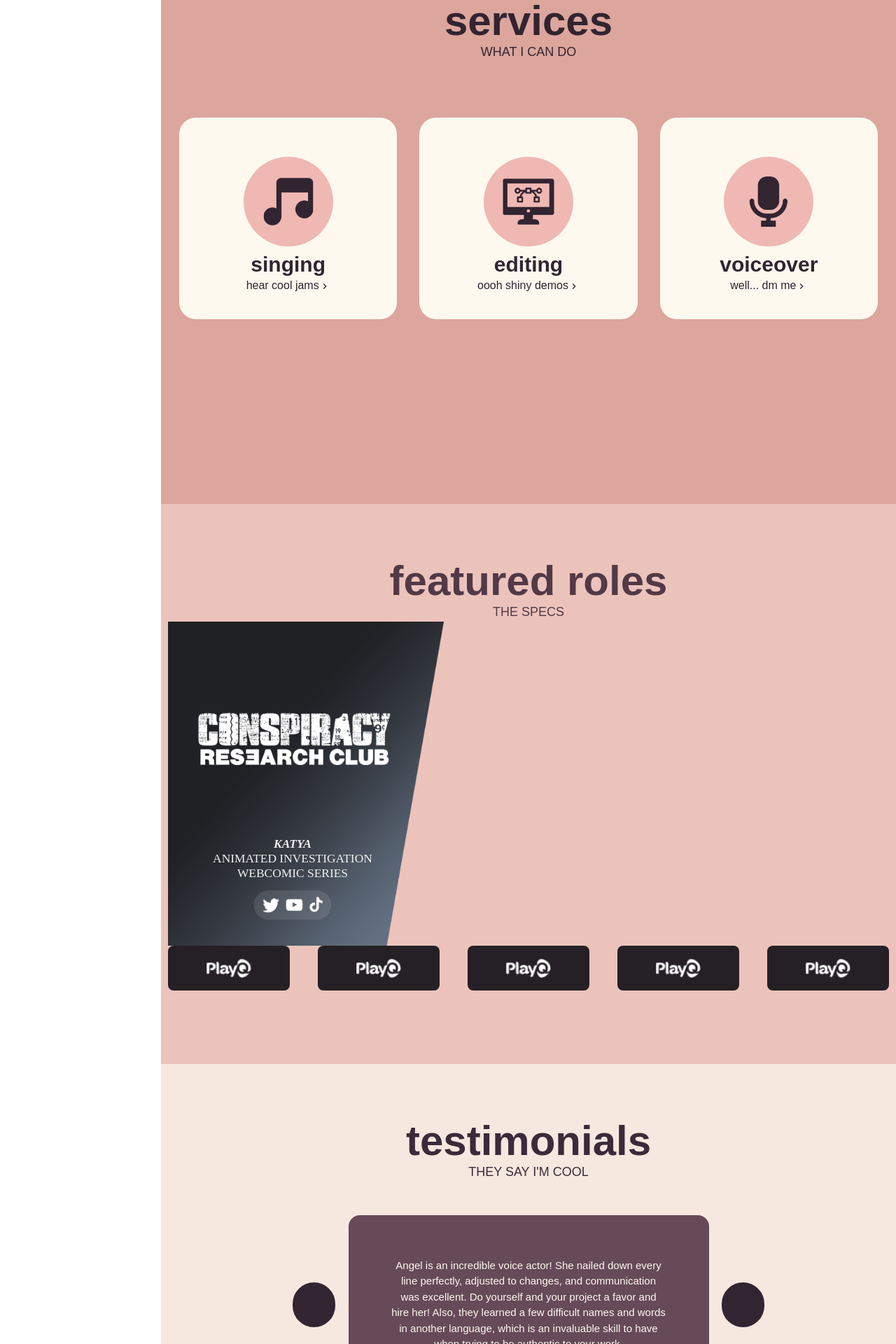
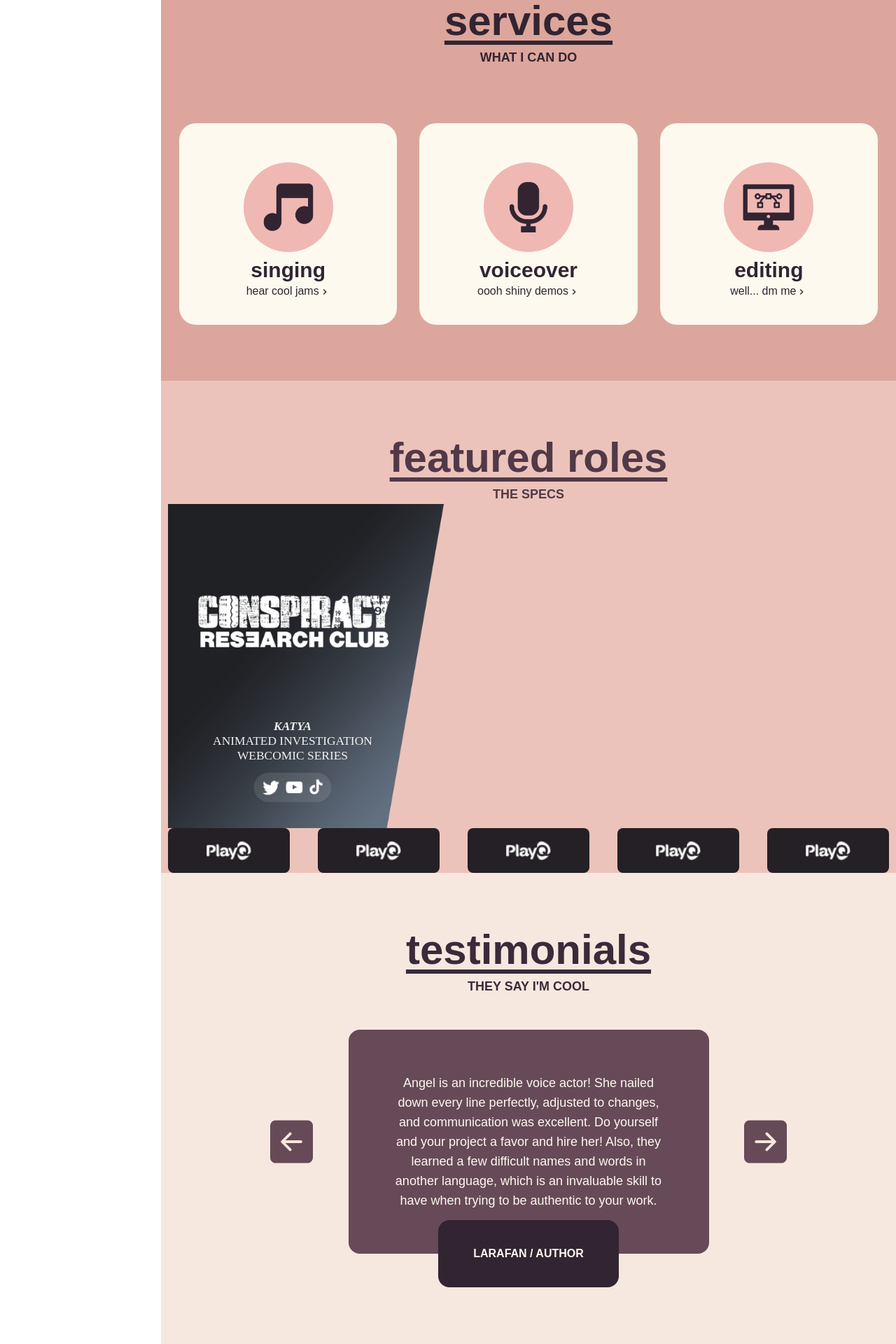
Before and after one commit to cgok808/shienav2, a React (Create React App) app: page / in a window 1280 px wide. Shown: the part 880-2800 px from the top of the page at 70% size. Built offline with nearby package versions, Linux system fonts and the light colour scheme; the HTML template or start-up script is replaced by a standard one.

Commit message:
footer responsive, updates+fixes

```diff
--- a/public/index.html
+++ b/public/index.html
@@ -24,7 +24,7 @@
       work correctly both with client-side routing and a non-root public URL.
       Learn how to configure a non-root public URL by running `npm run build`.
     -->
-    <title>React App</title>
+    <title>if you're reading this hire me!</title>
   </head>
   <body>
     <noscript>You need to enable JavaScript to run this app.</noscript>
--- a/src/components/Featured.jsx
+++ b/src/components/Featured.jsx
@@ -6,7 +6,7 @@ import secondPicBot from "../assets/roles/crc - bg.svg";
 
 const Featured = () => {
   return (
-    <section className='bg-[#ecc3bb] h-screen' id='featured_roles'>
+    <section className='bg-[#ecc3bb]' id='featured_roles'>
       <SubHeading
         title={"featured roles"}
         subtitle={"THE SPECS"}
--- a/src/components/Footer.jsx
+++ b/src/components/Footer.jsx
@@ -2,7 +2,37 @@ import React from "react";
 
 const Footer = () => {
   return (
-    <footer className='bg-[#96676C] pt-16 pb-16'>
+    <footer className='bg-[#96676C] pt-16 pb-16 flex flex-col lg:flex-row lg:text-left text-center items-center justify-center text-qWhite'>
+      <div className='lg:w-[30%]'>
+        <div className="mb-3 lg:mb-0">
+          <h1 className="font-extrabold text-3xl">contact</h1>
+          <ul>
+            <li>email: shishishiena@gmail.com</li>
+            <li>twitter: @shishishiena</li>
+            <li>discord: @shiena#077</li>
+          </ul>
+        </div>
+      </div>
+      <div className='lg:w-[30%]'>
+        <div className="mb-3 lg:mb-0">
+          <h1 className="font-extrabold text-3xl">resumes</h1>
+          <ul>
+            <li>voice acting resume</li>
+            <li>singing resume</li>
+            <li>academic resume</li>
+          </ul>
+        </div>
+      </div>
+      <div className='lg:w-[30%] w-[80%]'>
+        <div className="mb-3 lg:mb-0">
+          <h1 className="font-extrabold text-3xl">about</h1>
+          <h6>
+            i'm just a lil internet gremlim who would like to help bring a
+            budget-friendly and accessible voice to your project! wake up and
+            hire me please. thank you! :D
+          </h6>
+        </div>
+      </div>
     </footer>
   );
 };
--- a/src/components/Intro.jsx
+++ b/src/components/Intro.jsx
@@ -10,7 +10,7 @@ const Button = ({ buttonName }) => {
 
 const Intro = () => {
   return (
-    <section id='home' className='bg-qPink h-screen flex flex-col items-center'>
+    <section id='home' className='bg-qBlack h-screen flex flex-col items-center'>
       <div className='pt-80'>
         <h1 className='font-bold text-6xl text-qWhite text-center'>
           Hello World!
--- a/src/components/Services.jsx
+++ b/src/components/Services.jsx
@@ -16,7 +16,7 @@ const ServiceCard = ({ title, subtitle, img, alt }) => {
         {title}
       </h2>
       <a className='flex items-center relative top-16 cursor-pointer subtitle__hover transition__ease group-hover:text-qWhite text-md'>
-        <h3>{subtitle}</h3>
+        <h6>{subtitle}</h6>
         <span className='text-md relative top-px'>
           <MdKeyboardArrowRight />
         </span>
@@ -27,27 +27,27 @@ const ServiceCard = ({ title, subtitle, img, alt }) => {
 
 const Services = () => {
   return (
-    <section id='services' className='lg:h-screen items-center bg-qPink'>
+    <section id='services' className='items-center bg-qPink'>
       <SubHeading
         title={"services"}
         color={"text-qBrown"}
         subtitle={"WHAT I CAN DO"}
       />
-      <div className='lg:flex-row flex flex-col items-center justify-center lg:mb-0 mt-16 mb-16'>
+      <div className='lg:flex-row flex flex-col items-center justify-center lg:mb-16 mt-16'>
         <ServiceCard
           title={"singing"}
           subtitle={"hear cool jams"}
           img={SingingIcon}
         />
         <ServiceCard
-          title={"editing"}
+          title={"voiceover"}
           subtitle={"oooh shiny demos"}
-          img={EditingIcon}
+          img={VoiceOverIcon}
         />
         <ServiceCard
-          title={"voiceover"}
+          title={"editing"}
           subtitle={"well... dm me"}
-          img={VoiceOverIcon}
+          img={EditingIcon}
         />
       </div>
     </section>
--- a/src/components/Sidebar.jsx
+++ b/src/components/Sidebar.jsx
@@ -2,7 +2,6 @@ import React from "react";
 import {
   FaSuitcase,
   FaHome,
-  FaMusic,
   FaVolumeUp,
   FaMicrophone,
   FaImages,
--- a/src/components/SubHeading.jsx
+++ b/src/components/SubHeading.jsx
@@ -3,8 +3,10 @@ import React from "react";
 const SubHeading = ({ title, subtitle, color }) => {
   return (
     <div className={`m-auto text-center pt-20 ${color}`}>
-      <h2 className='text-6xl font-extrabold'>{title}</h2>
-      <p className='m-auto text-lg '>{subtitle}</p>
+      <h2 className='text-6xl font-extrabold underline underline-offset-8'>
+        {title}
+      </h2>
+      <p className='pt-2 m-auto text-lg font-bold'>{subtitle}</p>
     </div>
   );
 };
--- a/src/components/Testimonials.jsx
+++ b/src/components/Testimonials.jsx
@@ -1,5 +1,6 @@
 import React from "react";
 import SubHeading from "./SubHeading";
+import { BsArrowRightSquareFill, BsArrowLeftSquareFill } from "react-icons/bs";
 
 const Testimonials = () => {
   return (
@@ -10,19 +11,25 @@ const Testimonials = () => {
         color={"text-[#3B2A3A]"}
       />
       <div className='mt-12 mb-12 flex flex-col items-center '>
-        <div className='h-64 w-1/2 bg-[#664A58] rounded-2xl flex justify-center items-center '>
-          <div className='bg-[#322431] w-16 h-16 rounded-full relative right-20'></div>
-          <p className='text-qWhite text-center w-[80%]'>
+        <div className='h-80 w-1/2 bg-[#664A58] rounded-2xl flex justify-center items-center '>
+          <BsArrowLeftSquareFill
+            className='text-[#664A58] w-16 h-16 relative right-28 hover:text-[#3B2A3A]'
+          />
+          <p className='text-qWhite text-center w-[80%] text-lg'>
             Angel is an incredible voice actor! She nailed down every line
             perfectly, adjusted to changes, and communication was excellent. Do
             yourself and your project a favor and hire her! Also, they learned a
             few difficult names and words in another language, which is an
             invaluable skill to have when trying to be authentic to your work.
           </p>
-          <div className='bg-[#322431] w-16 h-16 rounded-full relative left-20'></div>
+          <BsArrowRightSquareFill
+            className='text-[#664A58] w-16 h-16 relative left-28'
+          />
         </div>
         <div className='relative bottom-12 h-24 w-1/4 bg-[#322431] rounded-2xl flex text-center items-center justify-center'>
-          <h6 className='text-qWhite font-bold md:truncate md:max-w-2xl'>LARAFAN AUTHOR</h6>
+          <h6 className='text-qWhite font-bold md:truncate md:max-w-2xl'>
+            LARAFAN / AUTHOR
+          </h6>
         </div>
       </div>
     </section>
```
Also changed, not shown: 1 other file (tests, documents, lock files or other folders).
